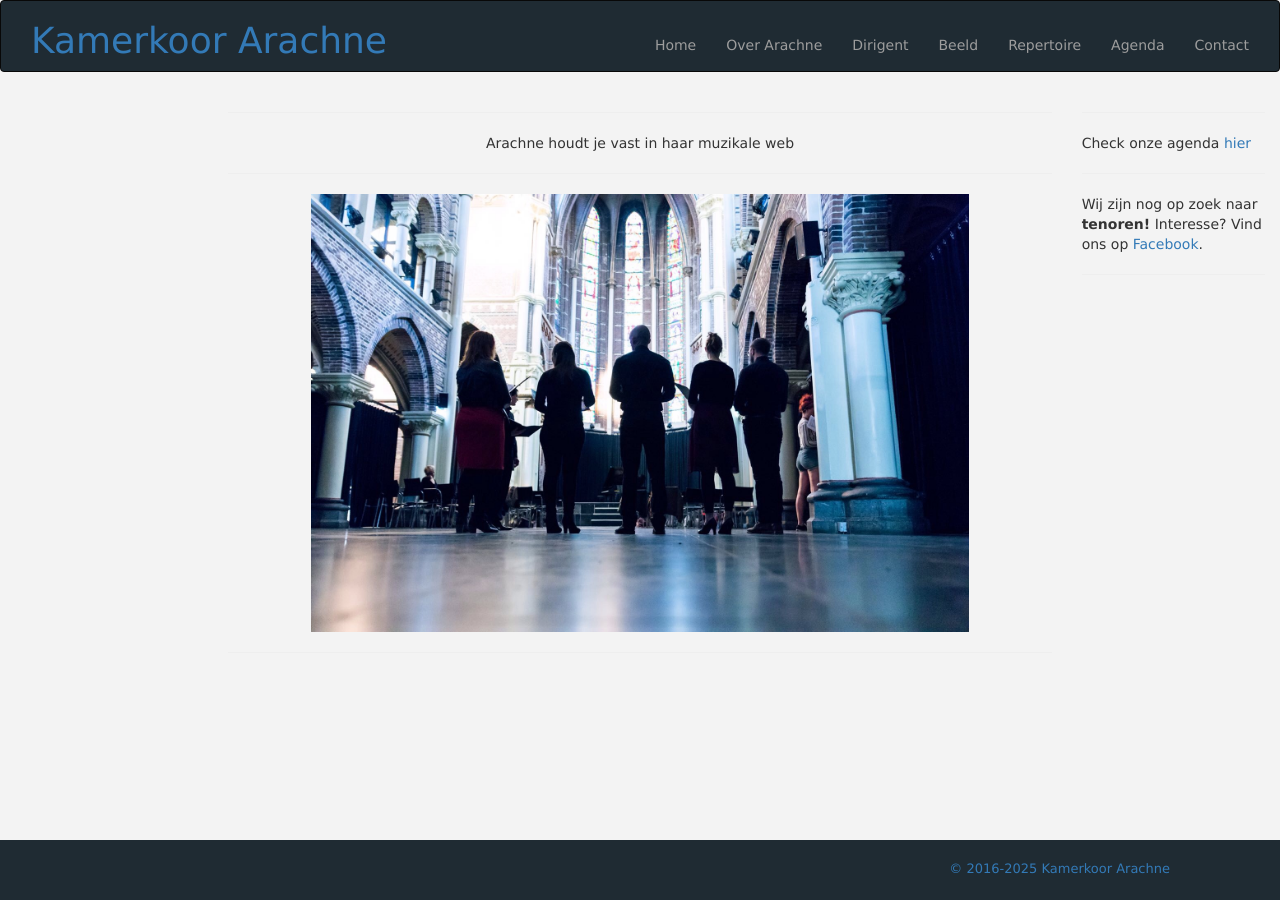
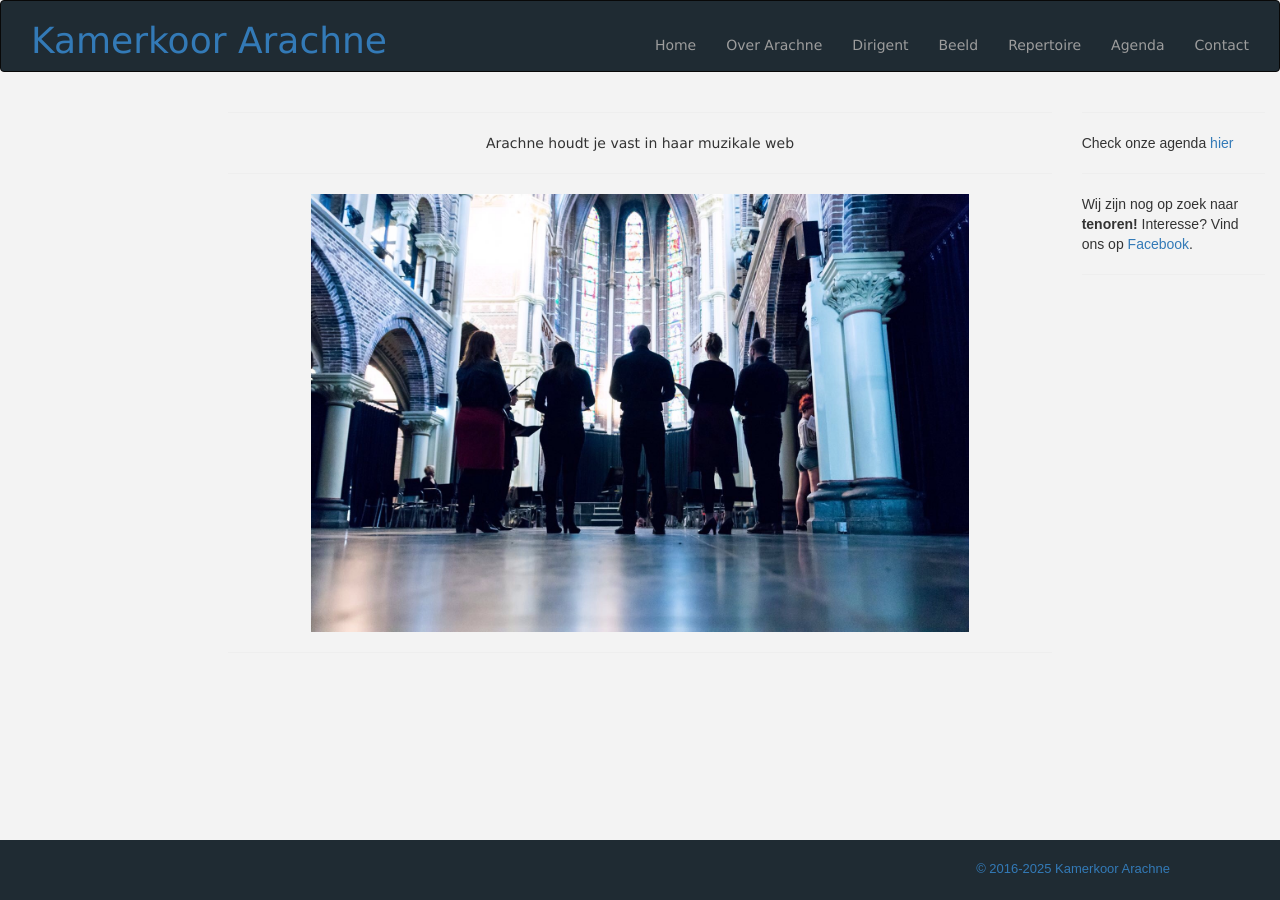
Before and after one commit to fgroenendijk/arachne, a Jekyll site: the page built from index.html, in a window 1280 px wide. Built offline with Jekyll 4.4.1, drawn with Linux system fonts in a browser that asks for light colours.

Commit message:
Update style.css

```diff
--- a/assets/css/style.css
+++ b/assets/css/style.css
@@ -11,6 +11,10 @@ body {
 main {
 	min-height: calc(100vh - 152px);
 	overflow: scroll;
+}
+
+p {
+	font-family: arial, helvetica, sans-serif;
 }
 
 nav.navbar-inverse {
```
